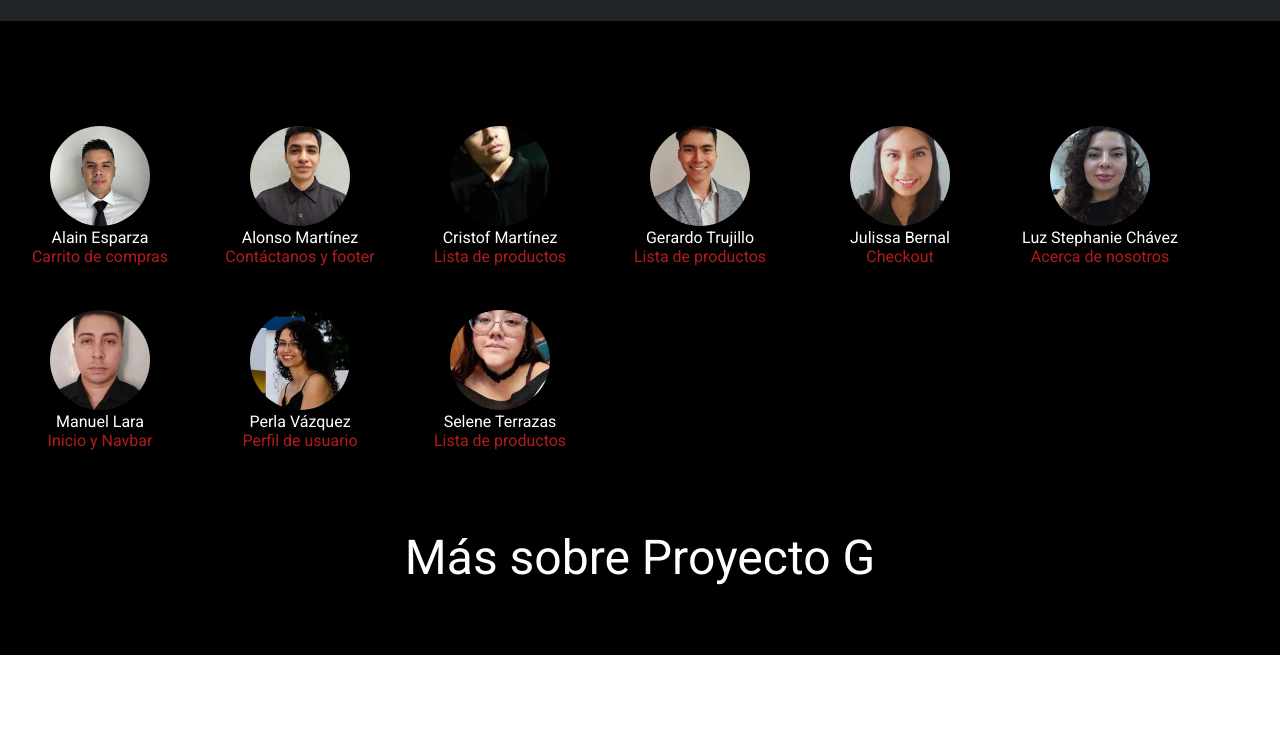
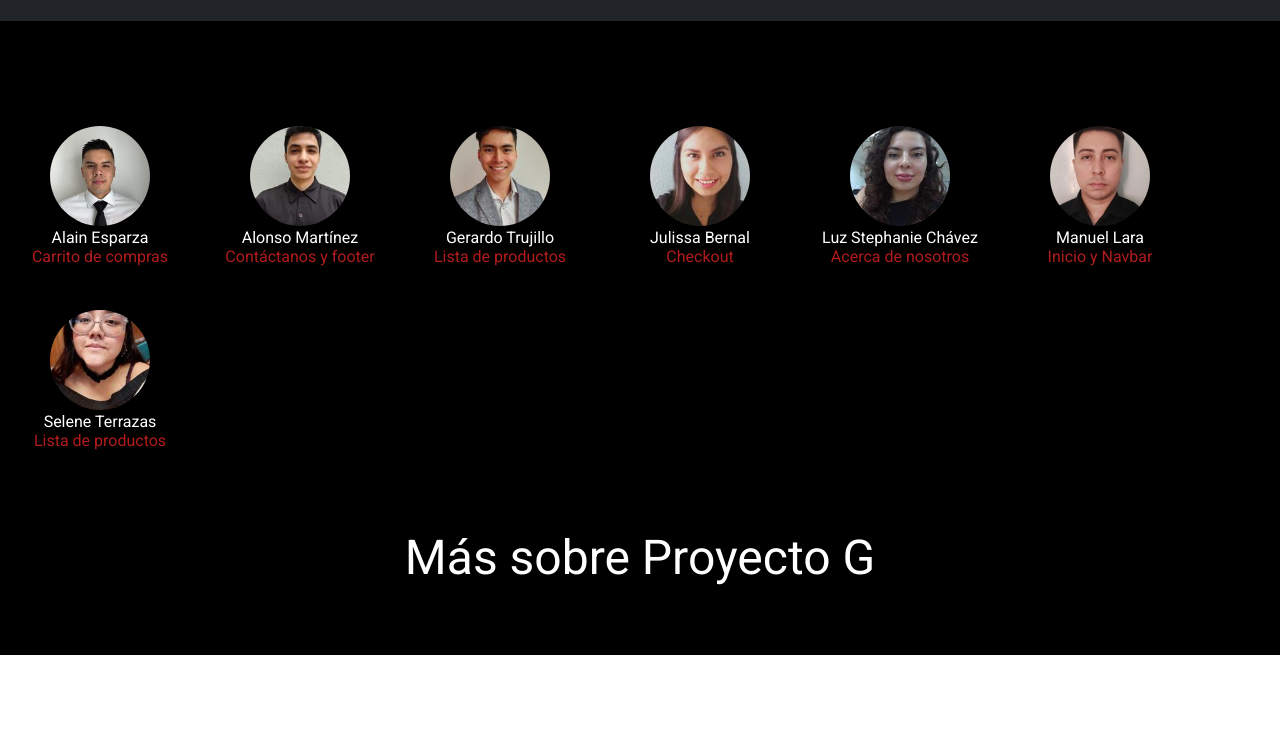
Before and after one commit to Manuel-LD/Proyecto-G, a plain HTML site: page AcercaDeNosotros/indexadn.html in a window 1280 px wide. Shown: the part 939-1688 px from the top of the page. Drawn offline with nearby package versions, Linux system fonts and the light colour scheme.

Commit message:
se retiró a Cristof y perla de la página de acerca de nosotros

```diff
--- a/AcercaDeNosotros/indexadn.html
+++ b/AcercaDeNosotros/indexadn.html
@@ -103,11 +103,6 @@
                 <p class="trabajo">Contáctanos y footer</p>
             </div>
             <div>
-                <img src="../Imagenes/fotos/cristof_martínez.png" alt="">
-                <p class="name">Cristof Martínez</p>
-                <p class="trabajo">Lista de productos</p>
-            </div>
-            <div>
                 <img src="../Imagenes/fotos/gerardo_trujillo.png" alt="">
                 <p class="name">Gerardo Trujillo</p>
                 <p class="trabajo">Lista de productos</p>
@@ -126,11 +121,6 @@
                 <img src="../Imagenes/fotos/manuel_lara.png" alt="">
                 <p class="name">Manuel Lara</p>
                 <p class="trabajo">Inicio y Navbar</p>
-            </div>
-            <div>
-                <img src="../Imagenes/fotos/perla_vázquez.png" alt="">
-                <p class="name">Perla Vázquez</p>
-                <p class="trabajo">Perfil de usuario</p>
             </div>
             <div>
                 <img src="../Imagenes/fotos/selene_terrazas.png" alt="">
```
